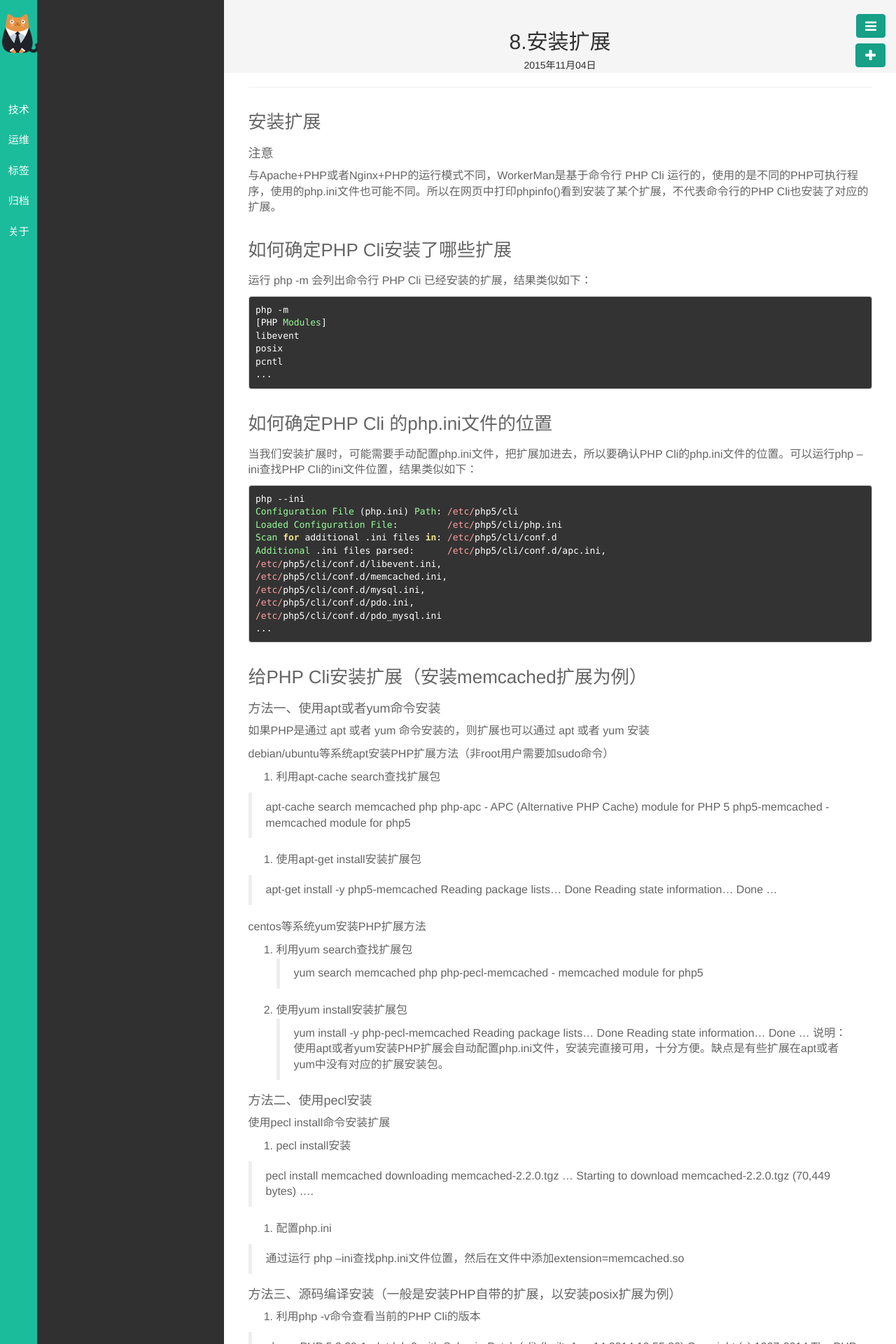
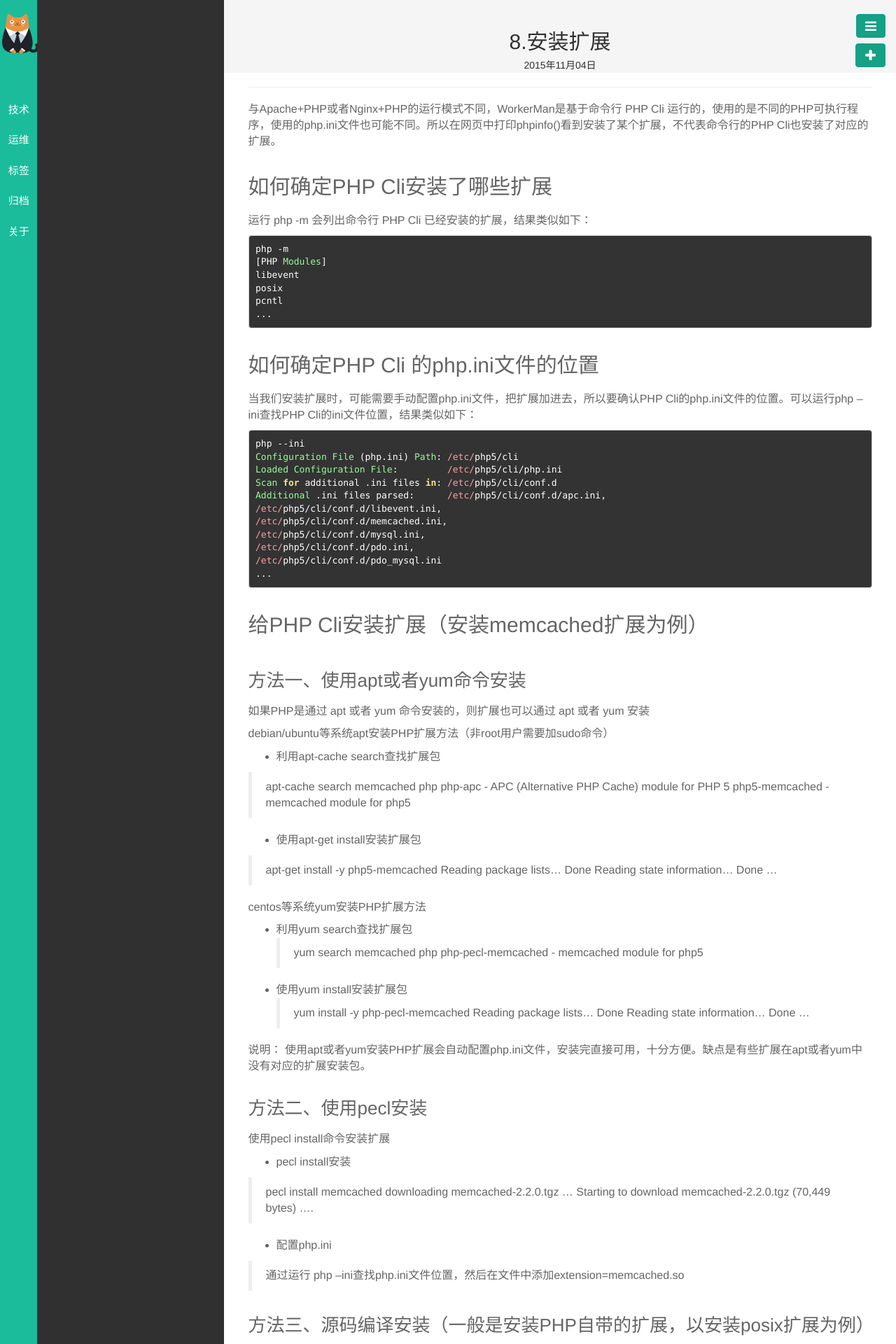
Before and after one commit to codergma/codergma.github.io, a Jekyll site: the page built from _posts/PHP/2015-11-04-8-安装扩展.md, in a window 1280 px wide. Shown: the top 1920 px of the page at 70% size. Built offline with Jekyll 4.4.1, drawn with Linux system fonts in a browser that asks for light colours; Markdown is read by kramdown in place of the engine named in the settings; comment, search, counter and statistics services are not loaded; some of the changed lines change nothing that is shown; some of the changed text lies outside the part shown.

Commit message:
安装扩展

````diff
--- a/_posts/PHP/2015-11-04-8-安装扩展.md
+++ b/_posts/PHP/2015-11-04-8-安装扩展.md
@@ -7,11 +7,9 @@ keywords:
 description:
 ---
 
-###安装扩展
-####注意
 与Apache+PHP或者Nginx+PHP的运行模式不同，WorkerMan是基于命令行 PHP Cli 运行的，使用的是不同的PHP可执行程序，使用的php.ini文件也可能不同。所以在网页中打印phpinfo()看到安装了某个扩展，不代表命令行的PHP Cli也安装了对应的扩展。
 
-###如何确定PHP Cli安装了哪些扩展
+##如何确定PHP Cli安装了哪些扩展
 运行 php -m 会列出命令行 PHP Cli 已经安装的扩展，结果类似如下：
 
 ```
@@ -22,7 +20,7 @@ posix
 pcntl
 ...
 ```
-###如何确定PHP Cli 的php.ini文件的位置
+##如何确定PHP Cli 的php.ini文件的位置
 当我们安装扩展时，可能需要手动配置php.ini文件，把扩展加进去，所以要确认PHP Cli的php.ini文件的位置。可以运行php --ini查找PHP Cli的ini文件位置，结果类似如下：
 
 ```
@@ -38,19 +36,19 @@ Additional .ini files parsed:      /etc/php5/cli/conf.d/apc.ini,
 /etc/php5/cli/conf.d/pdo_mysql.ini
 ...
 ```
-###给PHP Cli安装扩展（安装memcached扩展为例）
-####方法一、使用apt或者yum命令安装
+##给PHP Cli安装扩展（安装memcached扩展为例）
+###方法一、使用apt或者yum命令安装
 如果PHP是通过 apt 或者 yum 命令安装的，则扩展也可以通过 apt 或者 yum 安装
 
 debian/ubuntu等系统apt安装PHP扩展方法（非root用户需要加sudo命令）
 
-1. 利用apt-cache search查找扩展包
+* 利用apt-cache search查找扩展包
 
 >apt-cache search memcached php
 php-apc - APC (Alternative PHP Cache) module for PHP 5
 php5-memcached - memcached module for php5
 
-2. 使用apt-get install安装扩展包
+* 使用apt-get install安装扩展包
 
 >apt-get install -y php5-memcached
 Reading package lists... Done
@@ -59,46 +57,47 @@ Reading state information... Done
 
 centos等系统yum安装PHP扩展方法
 
-1. 利用yum search查找扩展包
+* 利用yum search查找扩展包
 >yum search memcached php
 php-pecl-memcached - memcached module for php5
 
-2. 使用yum install安装扩展包
+* 使用yum install安装扩展包
 >yum install -y php-pecl-memcached
 Reading package lists... Done
 Reading state information... Done
 ...
+
 说明：
 使用apt或者yum安装PHP扩展会自动配置php.ini文件，安装完直接可用，十分方便。缺点是有些扩展在apt或者yum中没有对应的扩展安装包。
 
-####方法二、使用pecl安装
+###方法二、使用pecl安装
 使用pecl install命令安装扩展
 
-1. pecl install安装
+* pecl install安装
 
 >pecl install memcached
 downloading memcached-2.2.0.tgz ...
 Starting to download memcached-2.2.0.tgz (70,449 bytes)
 ....
 
-2. 配置php.ini
+* 配置php.ini
 
 >通过运行 php --ini查找php.ini文件位置，然后在文件中添加extension=memcached.so
 
-####方法三、源码编译安装（一般是安装PHP自带的扩展，以安装posix扩展为例）
-1. 利用php -v命令查看当前的PHP Cli的版本
+###方法三、源码编译安装（一般是安装PHP自带的扩展，以安装posix扩展为例）
+* 利用php -v命令查看当前的PHP Cli的版本
 
 >php -v
 PHP 5.3.29-1~dotdeb.0 with Suhosin-Patch (cli) (built: Aug 14 2014 19:55:20)
 Copyright (c) 1997-2014 The PHP Group
 Zend Engine v2.3.0, Copyright (c) 1998-2014 Zend Technologies
 
-2. 根据版本下载PHP源代码
+* 根据版本下载PHP源代码
 
 >PHP历史版本下载页面：http://php.net/releases/
 
 
-3. 解压源码压缩包
+* 解压源码压缩包
 
 >例如下载的压缩包名称是php-5.3.29.tar.gz
 tar -zxvf php-5.3.29.tar.gz
@@ -107,11 +106,11 @@ php-5.3.29/README.WIN32-BUILD-SYSTEM
 php-5.3.29/netware/
 ...
 
-4. 进入源码中的ext/posix目录
+* 进入源码中的ext/posix目录
 
 >cd php-5.3.29/ext/posix/
 
-5、运行 phpize 命令
+* 运行 phpize 命令
 
 >phpize
 Configuring for:
@@ -119,33 +118,33 @@ PHP Api Version:         20090626
 Zend Module Api No:      20090626
 Zend Extension Api No:   220090626
 
-6. 运行 configure命令
+* 运行 configure命令
 
 >./configure
 checking for grep that handles long lines and -e... /bin/grep
 checking for egrep... /bin/grep -E
 ...
 
-7. 运行 make 命令
+* 运行 make 命令
 
 >make
 /bin/bash /tmp/php-5.3.29/ext/posix/libtool --mode=compile cc ...
 -I/usr/include/php5 -I/usr/include/php5/main -I/usr/include/php5/TSRM -I/usr/include/php5/Zend...
 ...
 
-8. 运 行make install 命令
+* 运 行make install 命令
 
 >make install
 Installing shared extensions:     /usr/lib/php5/20090626/
 
-9. 配置ini文件
+* 配置ini文件
 
 >通过运行 php --ini查找php.ini文件位置，然后在文件中添加extension=posix.so
 说明： 此方法一般用来安装PHP自带的扩展，例如posix扩展和pcntl扩展。除了用phpize编译某个扩展，也可以重新编译整个PHP，在编译时用参数添加扩展，例如在源码根目录运行
 ./configure --enable-pcntl --enable-posix ...
 make && make install
 
-####方法四、phpize安装
+###方法四、phpize安装
 如果要安装的扩展在php源码ext目录中没有，那么这个扩展需要到http://pecl.php.net 搜索下载
 
 以安装libevent扩展为例（假设系统安装了libevent-dev库）
````
